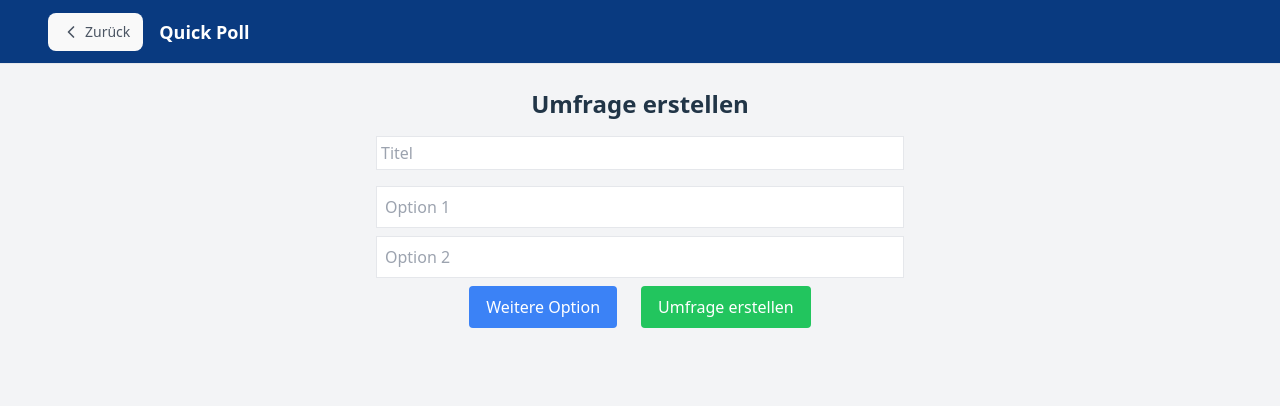
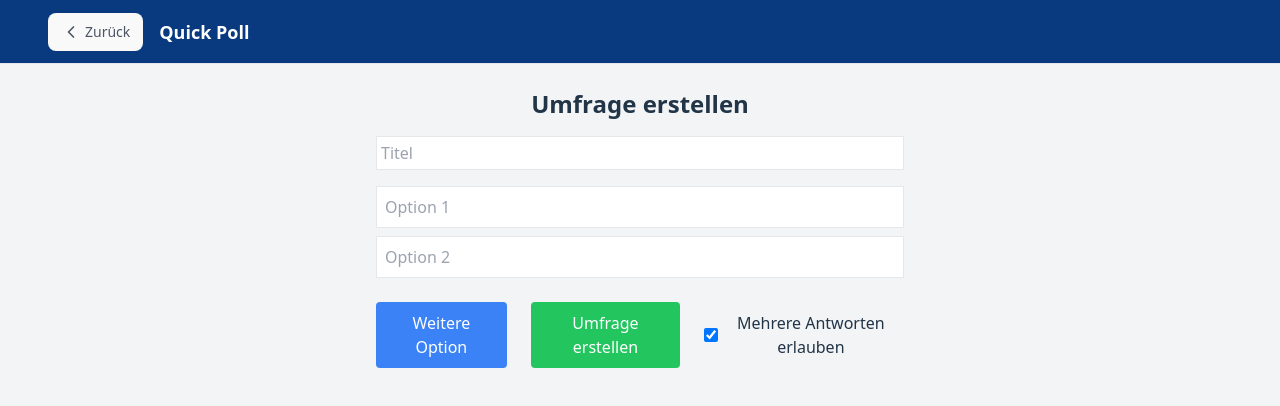
Before and after one commit to pstcx/QuickPoll, a React (Vite) app in the folder frontend/: page /create/multiple-choice in a window 1280 px wide. Shown: the top 406 px of the page. Built offline with nearby package versions, Linux system fonts and the light colour scheme.

Commit message:
add allow multiple answers button

```diff
--- a/frontend/src/screens/Components/MultipleChoicePoll.tsx
+++ b/frontend/src/screens/Components/MultipleChoicePoll.tsx
@@ -3,6 +3,7 @@ import { useState } from "react";
 const MultipleChoiceScreen = () => {
   const [title, setTitle] = useState("");
   const [options, setOptions] = useState(["", ""]);
+  const [allowMultiple, setAllowMultiple] = useState(true);
 
   const handleAddOption = () => {
     setOptions([...options, ""]);
@@ -14,7 +15,7 @@ const MultipleChoiceScreen = () => {
     setOptions(newOptions);
   };
   const handleSubmit = () => {
-    console.log("Umfrage erstellen mit: ", title, options);
+    console.log("Umfrage erstellen mit: ", title, options, allowMultiple);
   };
 
   return (
@@ -37,7 +38,8 @@ const MultipleChoiceScreen = () => {
           onChange={(e) => handleChangeOption(index, e.target.value)}
         />
       ))}
-      <div className="flex gap-6 justify-center">
+
+      <div className="flex gap-6 justify-center mt-4">
         <button
           className="bg-blue-500 text-white px-4 py-2 rounded mb-4"
           onClick={handleAddOption}
@@ -51,6 +53,16 @@ const MultipleChoiceScreen = () => {
         >
           Umfrage erstellen
         </button>
+
+        <label className="flex items-center mb-4">
+          <input
+            type="checkbox"
+            checked={allowMultiple}
+            onChange={(e) => setAllowMultiple(e.target.checked)}
+            className="w-4 h-4"
+          />
+          Mehrere Antworten erlauben
+        </label>
       </div>
     </div>
   );
```
